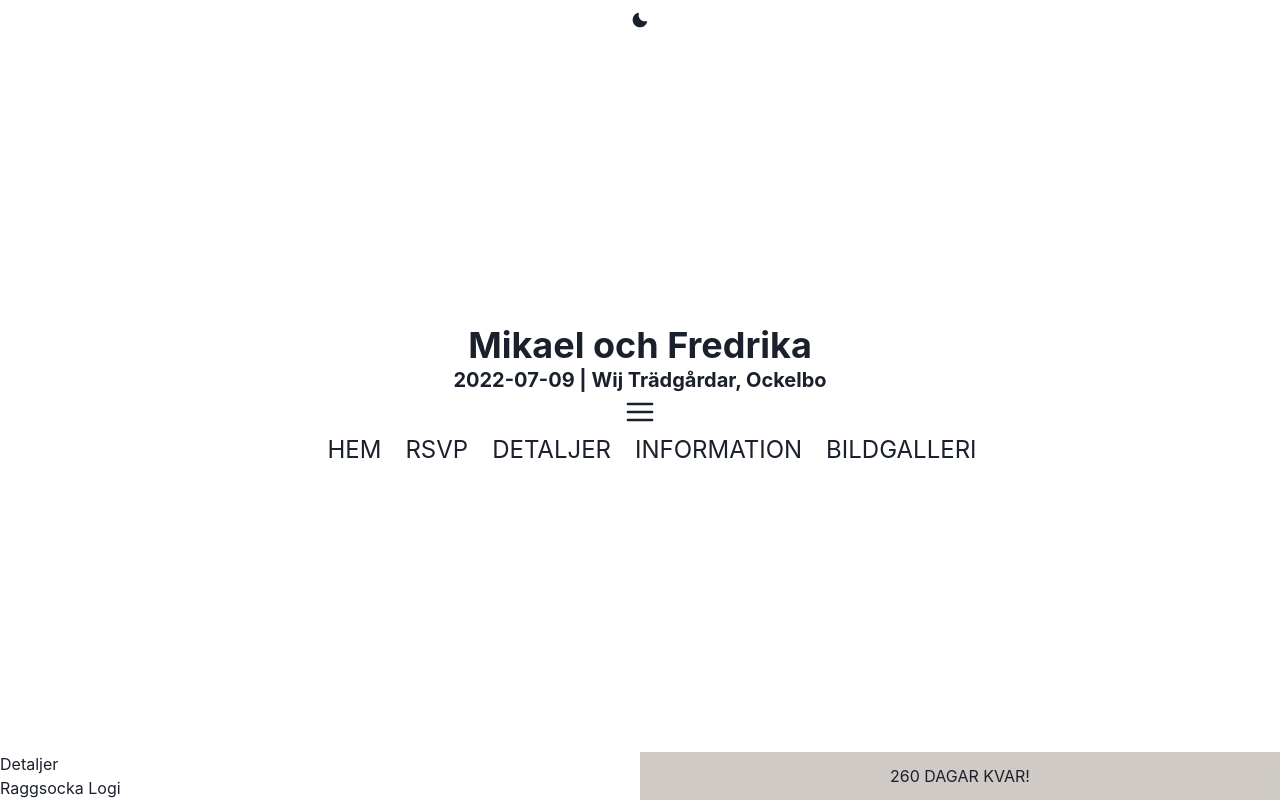
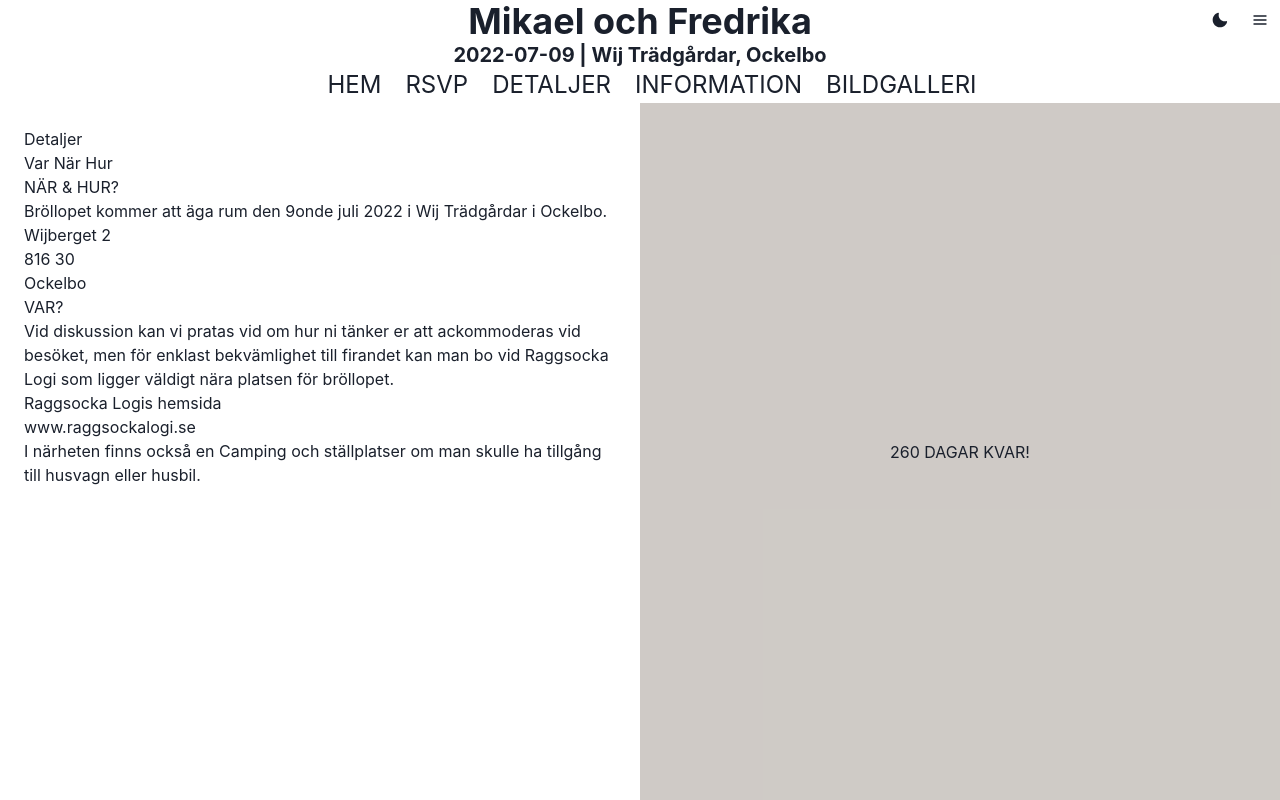
Before and after one commit to mlonn/mikaelochfredrika, a Next.js app: page /details/Details in a window 1280 px wide. Built offline with nearby package versions, Linux system fonts and the light colour scheme.

Commit message:
add details\

```diff
--- a/components/Page.js
+++ b/components/Page.js
@@ -1,7 +1,7 @@
 import { HamburgerIcon, MoonIcon, SunIcon } from '@chakra-ui/icons';
 import {
-  Button,
   Heading,
+  IconButton,
   ListItem,
   UnorderedList,
   useColorMode,
@@ -13,6 +13,9 @@ import styled from 'styled-components';
 const ContentWrapper = styled.div`
   display: grid;
   grid-template-columns: 1fr 1fr;
+  main {
+    padding: 24px;
+  }
   @media (max-width: 767px) {
     grid-template-columns: 1fr;
   }
@@ -22,12 +25,12 @@ const ImageWrapper = styled.div`
   background-color: ${({ theme }) => `${theme.textColor}4d`};
   display: grid;
   place-items: center;
-  @media (max-width: 767px) {
-    height: 100vw;
-  }
 `;
 
 const PageWrapper = styled.div`
+  @media (max-width: 767px) {
+    padding-top: 40px;
+  }
   min-height: 100vh;
   display: grid;
   grid-template-rows: auto 1fr;
@@ -35,6 +38,7 @@ const PageWrapper = styled.div`
 
 const Nav = styled.nav`
   position: relative;
+
   ul {
     list-style: none;
     display: grid;
@@ -57,19 +61,21 @@ const Header = styled.div`
   text-align: center;
 `;
 
-const StyledButton = styled(Button)`
-  position: absolute;
-  top: 0;
-  right: 0;
-`;
-
-const MenuButton = styled(StyledButton)`
+const MenuButton = styled(IconButton)`
   display: none;
   @media (max-width: 767px) {
     display: block;
   }
 `;
 
+const ButtonWrapper = styled.div`
+  position: absolute;
+  display: flex;
+  top: 0;
+  right: 0;
+`;
+
+const PageHeader = styled.div``;
 const Page = ({ children }) => {
   var wedding = new Date('2022-07-09');
   var now = new Date();
@@ -88,39 +94,54 @@ const Page = ({ children }) => {
         <meta name="description" content="Mikael och Fredrika Bröllop" />
         <link rel="icon" href="/favicon.ico" />
       </Head>
-
-      <StyledButton variant="ghost" onClick={toggleColorMode}>
-        {colorMode === 'light' ? <MoonIcon /> : <SunIcon />}
-      </StyledButton>
+      <ButtonWrapper>
+        <IconButton
+          variant="ghost"
+          onClick={toggleColorMode}
+          icon={colorMode === 'light' ? <MoonIcon /> : <SunIcon />}
+        />
+        <MenuButton
+          variant="ghost"
+          onClick={() => setOpen(!open)}
+          icon={<HamburgerIcon />}
+        />
+      </ButtonWrapper>
 
       <Header>
-        <div>
+        <PageHeader>
           <Heading as="h1">Mikael och Fredrika</Heading>
           <div>
             <Heading as="h2" size="md">
               2022-07-09 | Wij Trädgårdar, Ockelbo
             </Heading>
           </div>
-        </div>
+        </PageHeader>
         <Nav open={open}>
-          <MenuButton variant="ghost" onClick={() => setOpen(!open)}>
-            <HamburgerIcon boxSize="2em" />
-          </MenuButton>
           <UnorderedList>
             <ListItem>
-              <Link href="/">HEM</Link>
+              <Link href="/">
+                <a onClick={() => setOpen(false)}>HEM</a>
+              </Link>
             </ListItem>
             <ListItem>
-              <Link href="/rsvp">RSVP</Link>
+              <Link href="/rsvp">
+                <a onClick={() => setOpen(false)}>RSVP</a>
+              </Link>
             </ListItem>
             <ListItem>
-              <Link href="/details">DETALJER</Link>
+              <Link href="/details">
+                <a onClick={() => setOpen(false)}>DETALJER</a>
+              </Link>
             </ListItem>
             <ListItem>
-              <Link href="/information">INFORMATION</Link>
+              <Link href="/information">
+                <a onClick={() => setOpen(false)}>INFORMATION</a>
+              </Link>
             </ListItem>
             <ListItem>
-              <Link href="/gallery">BILDGALLERI</Link>
+              <Link href="/gallery">
+                <a onClick={() => setOpen(false)}>BILDGALLERI</a>
+              </Link>
             </ListItem>
           </UnorderedList>
         </Nav>
--- a/pages/details/Details.js
+++ b/pages/details/Details.js
@@ -4,13 +4,30 @@ const Details = () => {
   return (
     <div>
       <h1>Detaljer</h1>
-      <ul>
-        <li>
-          <a href="https://raggsockalogi.se" target="_blank" rel="noreferrer">
-            Raggsocka Logi
-          </a>
-        </li>
-      </ul>
+      <h3>Var När Hur</h3>
+      <h2>NÄR & HUR?</h2>
+      <p>
+        Bröllopet kommer att äga rum den 9onde juli 2022 i Wij Trädgårdar i
+        Ockelbo.
+      </p>
+      <p>Wijberget 2</p>
+      <p>816 30</p>
+      <p>Ockelbo</p>
+      <h2>VAR?</h2>
+
+      <p>
+        Vid diskussion kan vi pratas vid om hur ni tänker er att ackommoderas
+        vid besöket, men för enklast bekvämlighet till firandet kan man bo vid
+        Raggsocka Logi som ligger väldigt nära platsen för bröllopet.
+      </p>
+      <h3>Raggsocka Logis hemsida</h3>
+      <a href="https://raggsockalogi.se" target="_blank" rel="noreferrer">
+        www.raggsockalogi.se
+      </a>
+      <p>
+        I närheten finns också en Camping och ställplatser om man skulle ha
+        tillgång till husvagn eller husbil.
+      </p>
     </div>
   );
 };
--- a/pages/rsvp/No.js
+++ b/pages/rsvp/No.js
@@ -1,9 +1,9 @@
 import { Button, Input, Textarea } from '@chakra-ui/react';
 import React from 'react';
-
+import { Form } from './RSVP';
 const No = () => {
   return (
-    <form>
+    <Form>
       <h3>Vad synd att höra att du inte kan delta.</h3>
       <h3>
         Om du vill får du gärna skicka in en hälsning lyckönskning eller andra
@@ -12,7 +12,7 @@ const No = () => {
       <Input />
       <Textarea resize="none" />
       <Button type="submit">Skicka in mitt svar!</Button>
-    </form>
+    </Form>
   );
 };
 
```
Also changed, not shown: pages/rsvp/RSVP.js (+14 -2 lines), pages/rsvp/Yes.js (+9 -5 lines).
